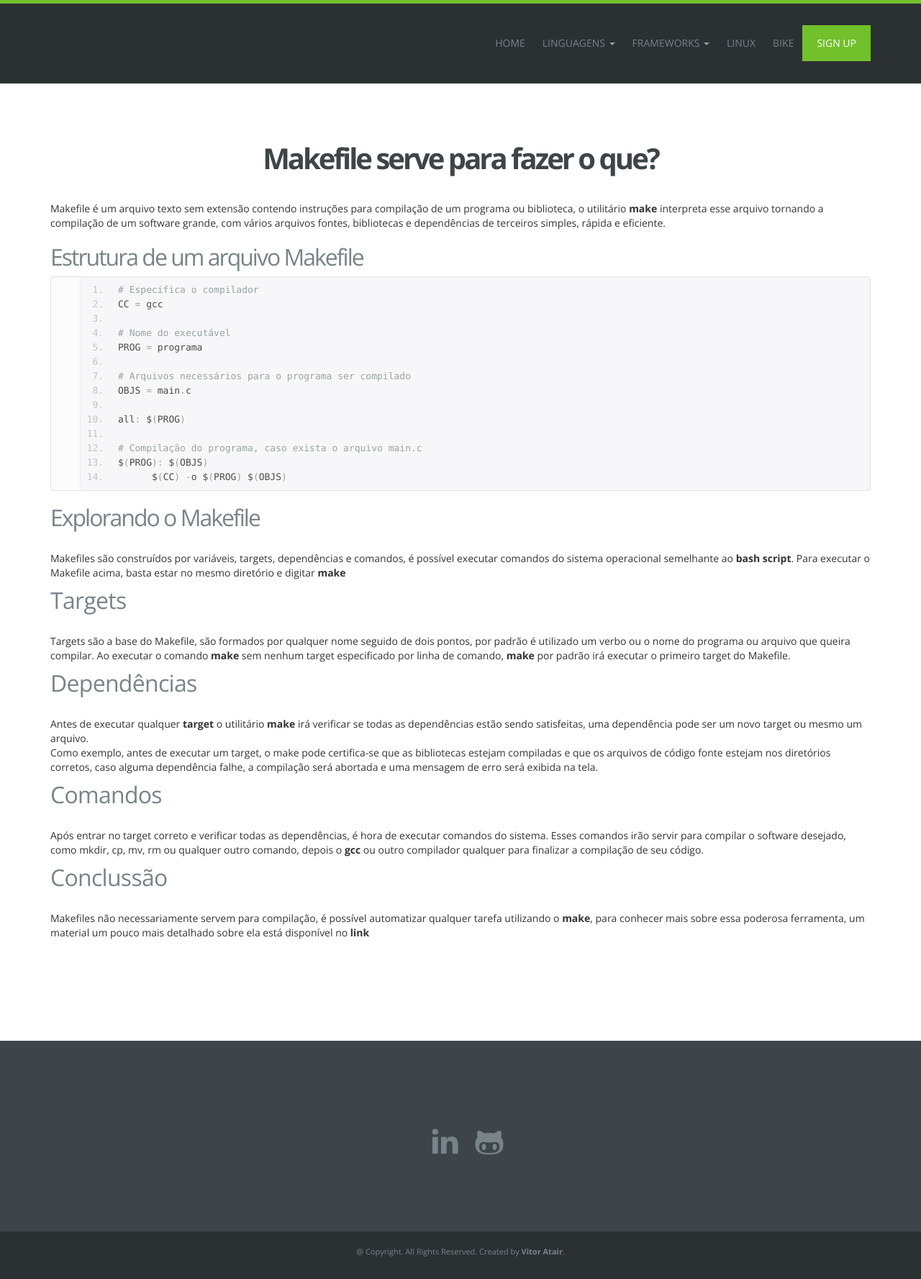
After one commit to vitoratair/vitoratair, a Django app: template howto/handbook/templates/linux/makefile.html in a window 1280 px wide. The commit adds this page. Shown: the whole page at 72% size. Run offline with Django 3.2, Linux system fonts and the light colour scheme; the template is opened without the code that fills it, so the values that code supplies are empty; some libraries are stand-ins or nearby versions.

Commit message:
added content about makefile and linux

```diff
--- a/howto/handbook/templates/linux/index.html
+++ b/howto/handbook/templates/linux/index.html
@@ -30,7 +30,7 @@
           </p>
           <br><br>
           <p align="center">
-            <a class="btn-main" href="">Matéria completa</a>
+            <a class="btn-main" href="/handbook/linux/1">Matéria completa</a>
           </p>
         </div>
 
@@ -41,7 +41,7 @@
           </p>
           <br><br>
           <p align="center">
-            <a class="btn-main" href="">Matéria completa</a>
+            <a class="btn-main" href="/handbook/linux/2">Matéria completa</a>
           </p>
         </div>
 
--- /dev/null
+++ b/howto/handbook/templates/linux/makefile.html
@@ -0,0 +1,83 @@
+{% extends 'base.html' %}
+
+{% block content %}
+
+<section id="content">
+    <div class="container">
+		<div class="row margin-30">
+		   <div class="col-md-8 col-md-offset-2 text-center">
+		      <h1 class="dark-gray">Makefile serve para fazer o que?</h1>
+		   </div>
+		</div>
+		<div class="row margin-50">
+		<div class="col-md-12">
+
+	<p>
+		Makefile é um arquivo texto sem extensão contendo instruções para compilação de um programa ou biblioteca, o utilitário <b>make</b> interpreta esse arquivo tornando a compilação de um software grande, com vários arquivos fontes, bibliotecas e dependências de terceiros simples, rápida e eficiente.
+	</p>
+
+	<h2 class="gray">Estrutura de um arquivo Makefile</h2>
+
+<pre class="lang-c prettyprint linenums">
+# Especifica o compilador
+CC = gcc
+
+# Nome do executável
+PROG = programa
+
+# Arquivos necessários para o programa ser compilado
+OBJS = main.c
+
+all: $(PROG)
+
+# Compilação do programa, caso exista o arquivo main.c
+$(PROG): $(OBJS)
+      $(CC) -o $(PROG) $(OBJS)
+</pre>
+
+
+	<h2 class="gray">Explorando o Makefile</h2>
+	<br>
+
+	<p>
+		Makefiles são construídos por variáveis, targets, dependências e comandos, é possível executar comandos do sistema operacional semelhante ao <b>bash script</b>. Para executar o Makefile acima, basta estar no mesmo diretório e digitar <b>make</b>
+	</p>
+
+	<h4 class="gray">Targets</h4>
+	<br>
+
+	<p>
+		Targets são a base do Makefile, são formados por qualquer nome seguido de dois pontos, por padrão é utilizado um verbo ou o nome do programa ou arquivo que queira compilar. Ao executar o comando <b>make</b> sem nenhum target especificado por linha de comando, <b>make</b> por padrão irá executar o primeiro target do Makefile.
+	</p>
+
+	<h4 class="gray">Dependências</h4>
+	<br>
+
+	<p>
+		Antes de executar qualquer <b>target</b> o utilitário <b>make</b> irá verificar se todas as dependências estão sendo satisfeitas, uma dependência pode ser um novo target ou mesmo um arquivo.
+		<br>
+		Como exemplo, antes de executar um target, o make pode certifica-se que as bibliotecas estejam compiladas e que os arquivos de código fonte estejam nos diretórios corretos, caso alguma dependência falhe, a compilação será abortada e uma mensagem de erro será exibida na tela.
+
+	</p>
+
+	<h4 class="gray">Comandos</h4>
+	<br>
+
+	<p>
+		Após entrar no target correto e verificar todas as dependências, é hora de executar comandos do sistema. Esses comandos irão servir para compilar o software desejado, como mkdir, cp, mv, rm ou qualquer outro comando, depois o <b>gcc</b> ou outro compilador qualquer para finalizar a compilação de seu código.
+	</p>
+
+	<h4 class="gray">Conclussão</h4>
+	<br>
+	<p>
+		Makefiles não necessariamente servem para compilação, é possível automatizar qualquer tarefa utilizando o <b>make</b>, para conhecer mais sobre essa poderosa ferramenta, um material um pouco mais detalhado sobre ela está disponível no <a href="#">link</a>
+	</p>
+
+		</div>
+	</div>
+	</div>
+	</section>
+
+
+
+{% endblock content %}
--- a/howto/handbook/urls.py
+++ b/howto/handbook/urls.py
@@ -3,7 +3,8 @@ from django.conf.urls import patterns, include, url
 
 
 urlpatterns = patterns('howto.handbook.views',
-    url(r'^linux/', 'linux', name='linux'),
+    url(r'^linux/$', 'linux', name='linux'),
+    url(r'^linux/(\d+)/$', 'linux', name='linux'),
     url(r'^python/$', 'python', name='python'),
     url(r'^python/(\d+)/$', 'python', name='python'),
 )
```
Also changed, not shown: howto/handbook/templates/linux/linux.html (added, +30 -0 lines), howto/handbook/views.py (+9 -2 lines).
